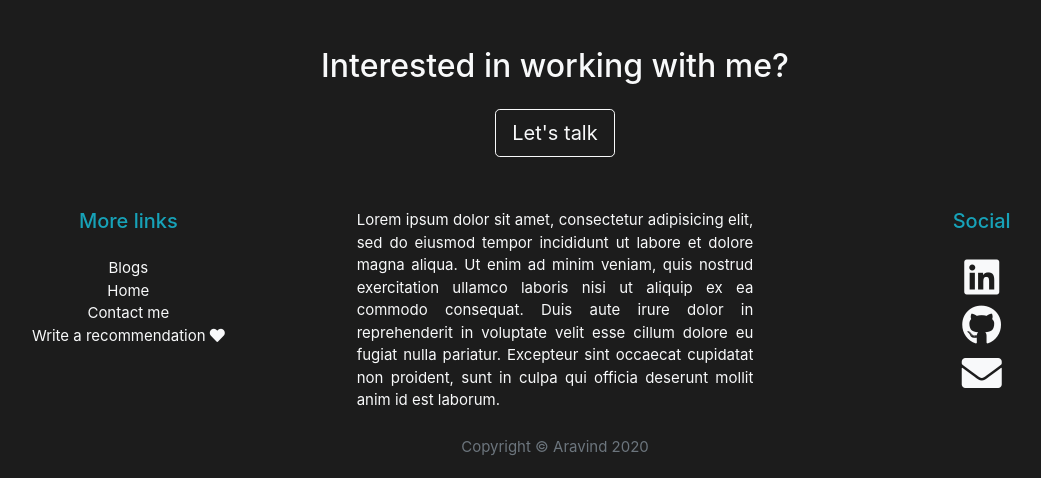
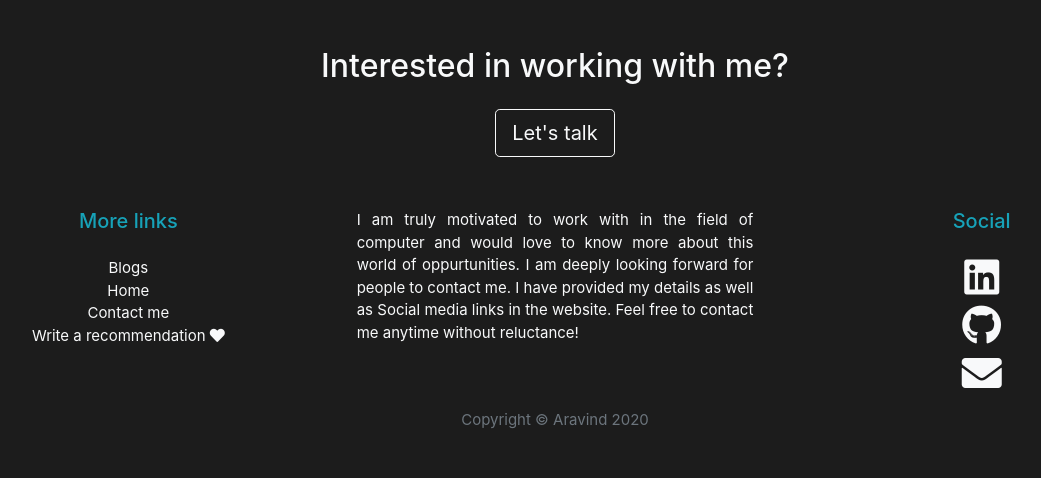
Before and after one commit to AravindHari/Student-Blog-website, a Flask app: page /about in a window 1280 px wide. Shown: the part 573-1051 px from the top of the page, without its empty margins (85-1126 px from the left). After the commit the page ends 1001 px from the top, so only its background shows below. Run offline with Flask 2, Linux system fonts and the light colour scheme; some libraries are stand-ins or nearby versions.

Commit message:
Update layout.html

```diff
--- a/flaskblog/templates/layout.html
+++ b/flaskblog/templates/layout.html
@@ -112,12 +112,7 @@
           </div>
           <div class="col-12 col-md-4 text-light text-justify py-1">
             <p>
-              Lorem ipsum dolor sit amet, consectetur adipisicing elit, sed do eiusmod
-            tempor incididunt ut labore et dolore magna aliqua. Ut enim ad minim veniam,
-            quis nostrud exercitation ullamco laboris nisi ut aliquip ex ea commodo
-            consequat. Duis aute irure dolor in reprehenderit in voluptate velit esse
-            cillum dolore eu fugiat nulla pariatur. Excepteur sint occaecat cupidatat non
-            proident, sunt in culpa qui officia deserunt mollit anim id est laborum.
+              I am truly motivated to work with in the field of computer and would love to know more about this world of oppurtunities. I am deeply looking forward for people to contact me. I have provided my details as well as Social media links in the website. Feel free to contact me anytime without reluctance!
 
             </p>
           </div>
```
